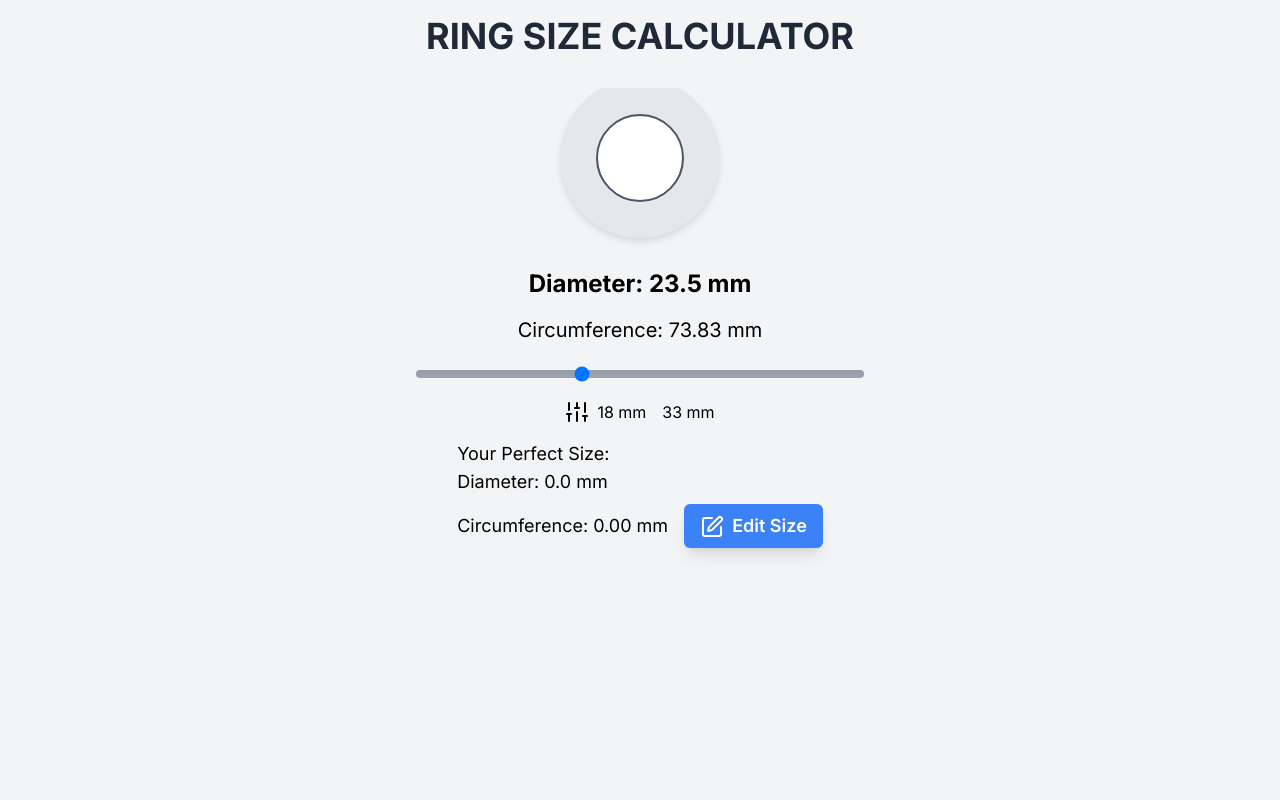
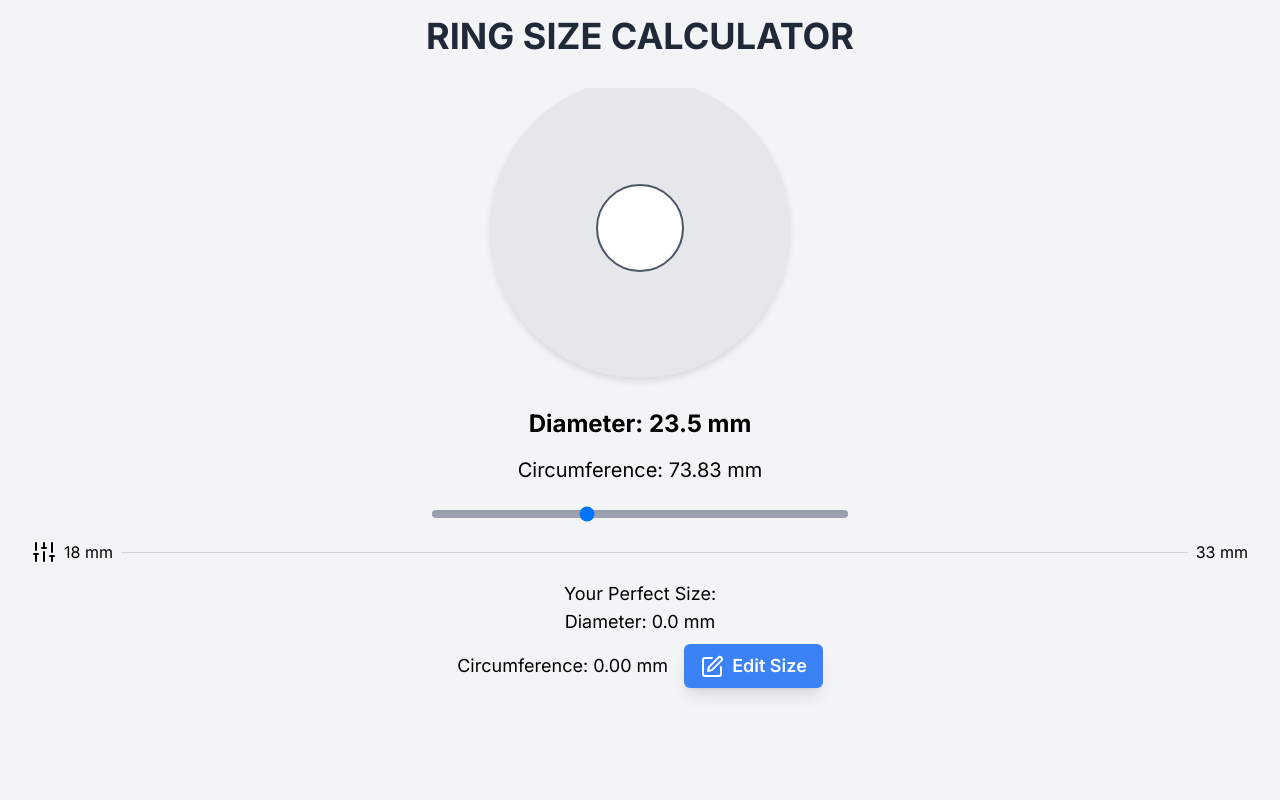
Before and after one commit to zabi076/RingSizeCalculator, a Next.js app: page / in a window 1280 px wide. Shown: the top 800 px of the page. Built offline with nearby package versions, Linux system fonts and the light colour scheme.

Commit message:
aik bar phir

```diff
--- a/src/app/components/RingSliderPage.tsx
+++ b/src/app/components/RingSliderPage.tsx
@@ -36,20 +36,22 @@ const RingSlider = () => {
 
   return (
     <div
-      className="flex flex-col items-center"
+      className="flex flex-col items-center w-full"
       style={{
-        maxWidth: '100%',
-        width: '100%',
         height: '100vh',
         overflow: 'hidden', // Prevents scrolling on mobile
         touchAction: 'none', // Disables touch gestures like zoom
       }}
     >
       <div
-        className="w-40 h-40 bg-gray-200 rounded-full mb-8 mt-4 flex items-center justify-center relative"
+        className="bg-gray-200 rounded-full mb-8 mt-4 flex items-center justify-center relative"
         style={{
-          padding: '10px', // Reduced padding for better mobile view
-          margin: '10px', // Added margin for spacing
+          width: '50vw', // Responsive width (50% of viewport width)
+          height: '50vw', // Responsive height (50% of viewport width)
+          maxWidth: '300px', // Max width for larger screens
+          maxHeight: '300px', // Max height for larger screens
+          padding: '10px',
+          margin: '10px',
           boxShadow: '0 4px 6px rgba(0, 0, 0, 0.1)',
           transform: 'translateY(-20px)',
           pointerEvents: 'none' // Removed pointer events to make it non-interactive
@@ -64,13 +66,13 @@ const RingSlider = () => {
           }}
         ></div>
       </div>
-      <div className="text-2xl font-bold mb-4">
+      <div className="text-2xl font-bold mb-4 text-center">
         Diameter: {size.toFixed(1)} mm
       </div>
-      <div className="text-xl mb-4">
+      <div className="text-xl mb-4 text-center">
         Circumference: {calculateRingCircumference(size)} mm
       </div>
-      <div className="w-full max-w-md mb-4">
+      <div className="w-full max-w-md mb-4 px-4">
         <input
           type="range"
           min="18"
@@ -84,7 +86,7 @@ const RingSlider = () => {
           style={{ touchAction: 'none' }} // Disable touch scrolling to avoid conflicts
         />
       </div>
-      <div className="flex items-center mb-4">
+      <div className="flex items-center mb-4 w-full px-4">
         <Sliders className="mr-2" />
         <span>18 mm</span>
         <div className="flex-grow mx-2 h-px bg-gray-300"></div>
@@ -105,7 +107,7 @@ const RingSlider = () => {
           )}
         </Button>
       ) : (
-        <div className="text-lg mb-4">
+        <div className="text-lg mb-4 text-center">
           Your Perfect Size:
           <br />
           Diameter: {perfectSize.toFixed(1)} mm
```
